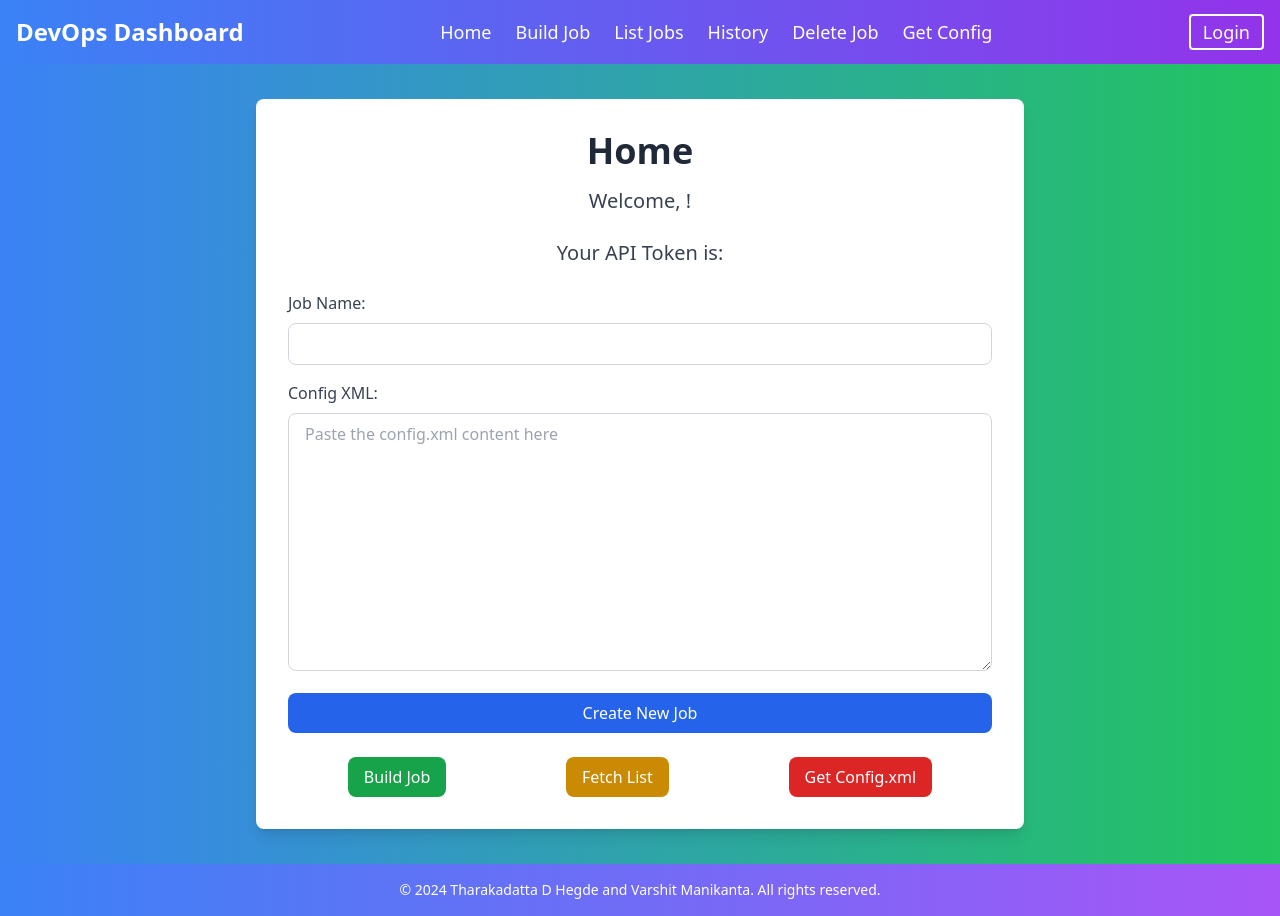
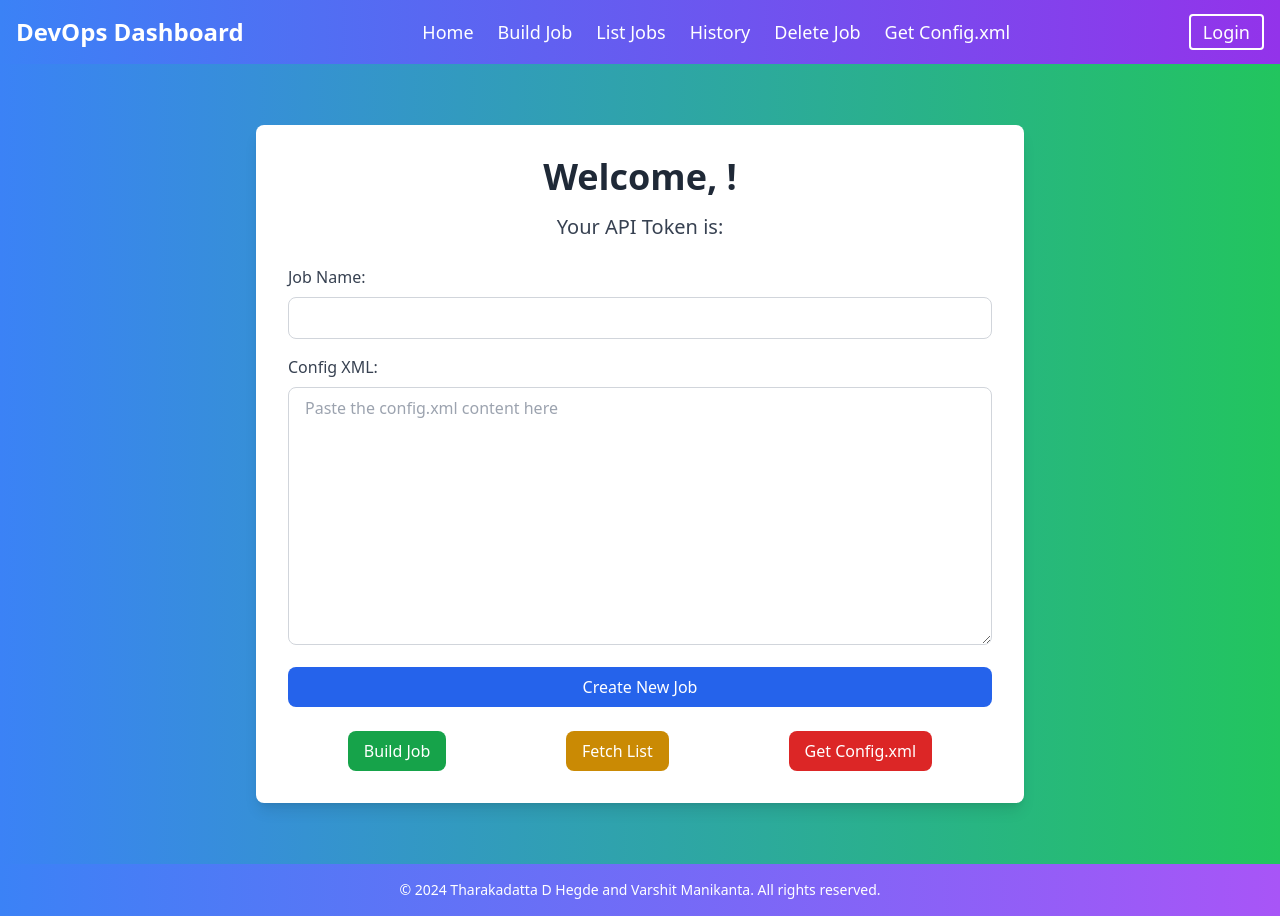
Before and after one commit to captainhaddock18/Devops-Pipeline-Monitoring-Tool, a React (Create React App) app in the folder frontend/: page /home in a window 1280 px wide. Built offline with nearby package versions, Linux system fonts and the light colour scheme.

Commit message:
minor changs

```diff
--- a/frontend/src/components/Home.js
+++ b/frontend/src/components/Home.js
@@ -56,8 +56,8 @@ let job_status = () => {
   return (
     <div className="min-h-screen flex flex-col items-center justify-center bg-gradient-to-r from-blue-500 to-green-500">
       <div className="bg-white p-8 rounded-lg shadow-lg w-full max-w-3xl">
-        <h2 className="text-4xl font-bold mb-4 text-center text-gray-800">Home</h2>
-        <p className="text-xl text-center text-gray-700 mb-6">Welcome, {username}!</p>
+        <h2 className="text-4xl font-bold mb-4 text-center text-gray-800">Welcome, {username}!</h2>
+        {/* <p className="text-xl text-center text-gray-700 mb-6"></p> */}
         <p className="text-xl text-center text-gray-700 mb-6">Your API Token is: {apiToken}</p>
         <div className="space-y-4">
           <div>
--- a/frontend/src/components/Navbar.js
+++ b/frontend/src/components/Navbar.js
@@ -34,7 +34,7 @@ const Navbar = () => {
             <Link to="/delete" className="text-white text-lg hover:text-gray-300">Delete Job</Link>
           </li>
           <li>
-            <Link to="/config" className="text-white text-lg hover:text-gray-300">Get Config</Link>
+            <Link to="/config" className="text-white text-lg hover:text-gray-300">Get Config.xml</Link>
           </li>
         </ul>
         <div>
```
